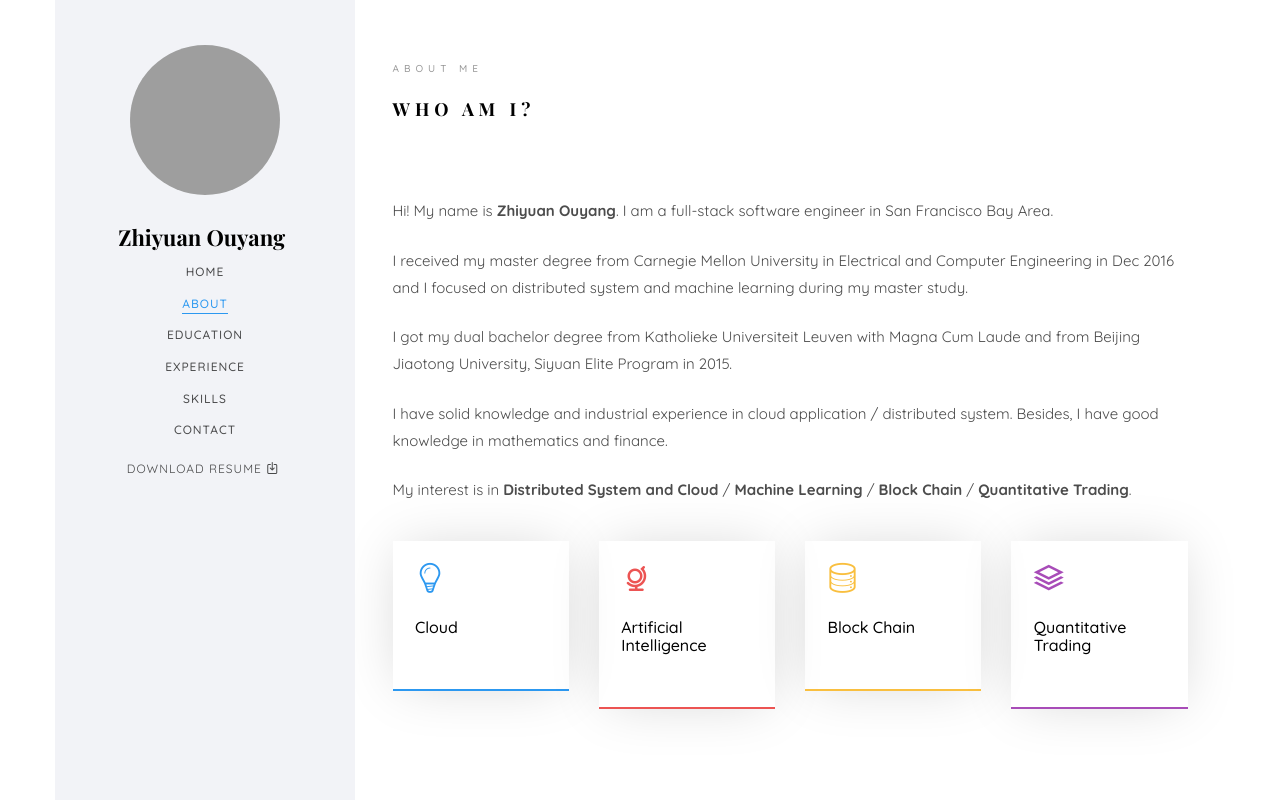
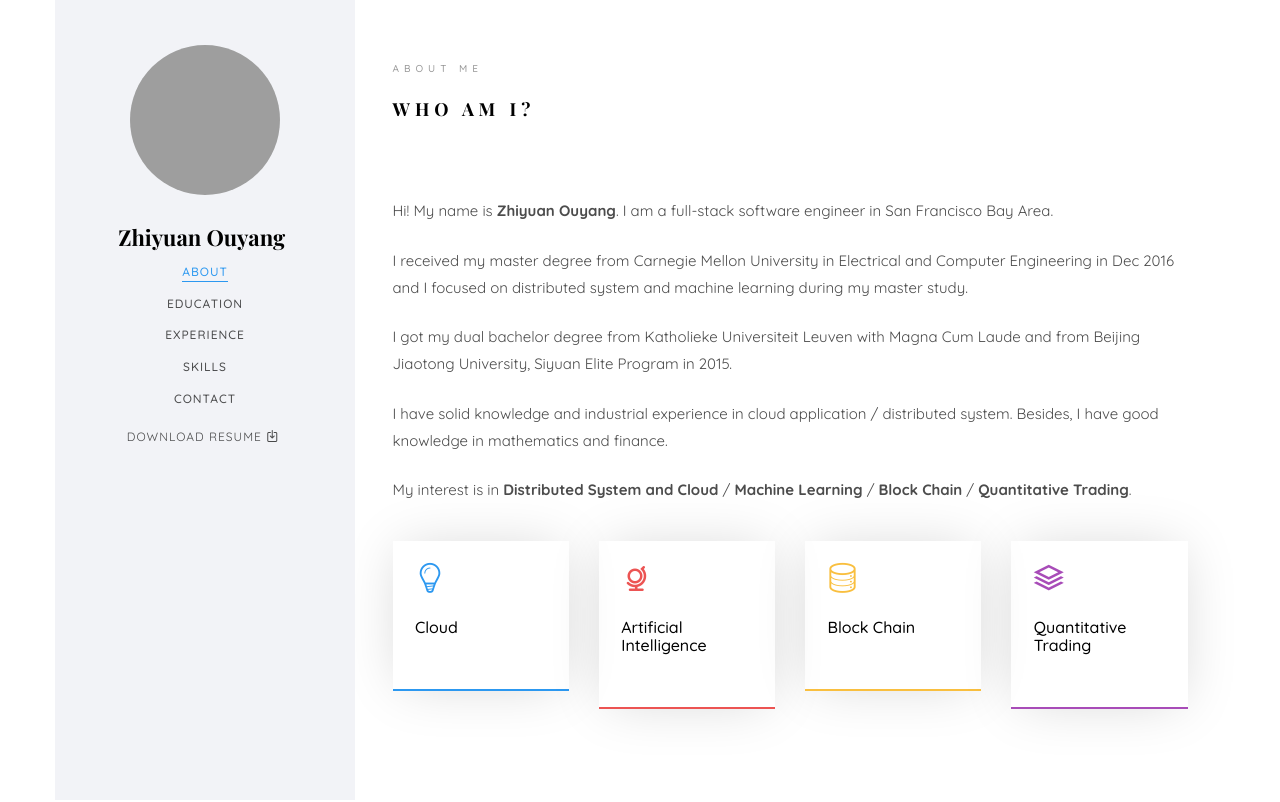
Before and after one commit to zhiyuanouyang/zhiyuanouyang.github.io, a plain HTML site: page index.html in a window 1280 px wide. Shown: the top 802 px of the page. Drawn offline with nearby package versions, Linux system fonts and the light colour scheme; grey boxes are pictures that could not be loaded; files whose address does not match are found by name; a web font is replaced by a local one.

Commit message:
1) update personal page text

```diff
--- a/index.html
+++ b/index.html
@@ -56,8 +56,7 @@
 			<nav id="colorlib-main-menu" role="navigation" class="navbar">
 				<div id="navbar" class="collapse">
 					<ul>
-						<li class="active"><a href="#" data-nav-section="home">Home</a></li>
-						<li><a href="#" data-nav-section="about">About</a></li>
+						<li class="active"><a href="#" data-nav-section="about">About</a></li>
 						<li><a href="#" data-nav-section="education">Education</a></li>
 						<li><a href="#" data-nav-section="experience">Experience</a></li>
 						<li><a href="#" data-nav-section="services">Skills</a></li>
```
